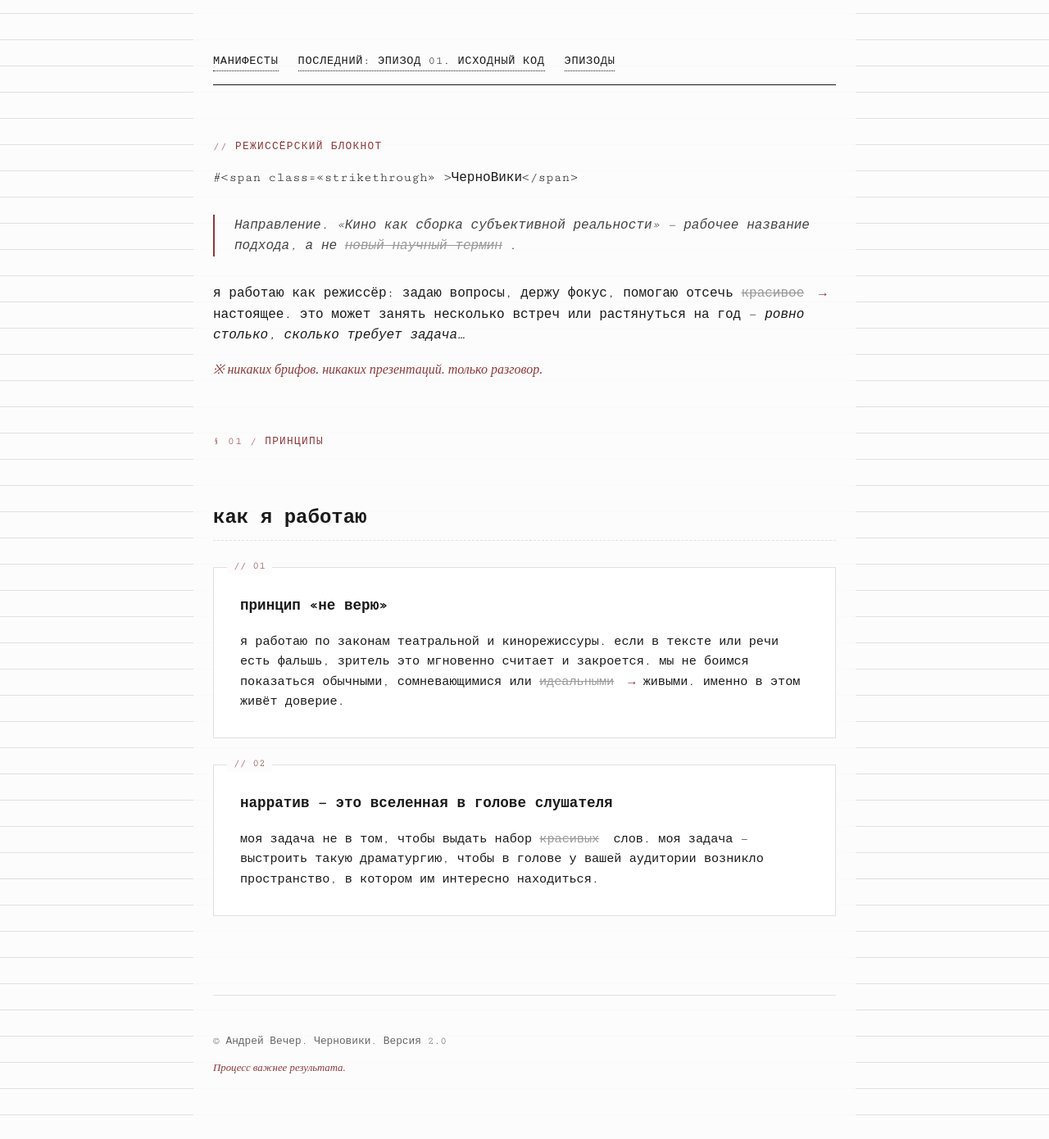
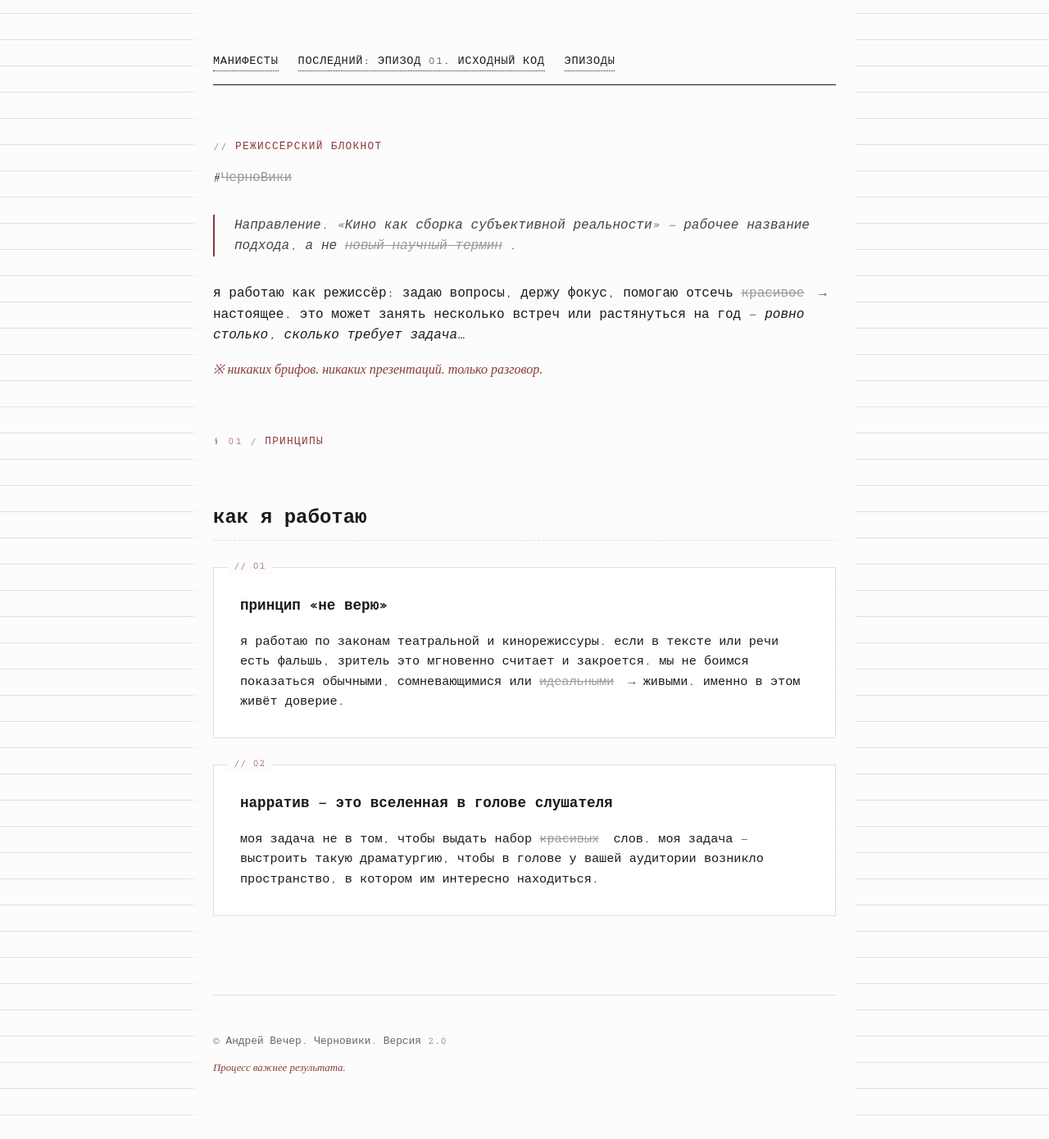
Before and after one commit to avecher/lab, a Jekyll site: the page built from index.md, in a window 1280 px wide. Shown: the whole page at 82% size. Built offline with Jekyll 4.4.1, drawn with Linux system fonts in a browser that asks for light colours.

Commit message:
Update index.md

```diff
--- a/index.md
+++ b/index.md
@@ -5,7 +5,7 @@ title: ЧерноВики
 
 <span class="meta-label">// Режиссёрский блокнот</span>
 
-#<span class=«strikethrough» >ЧерноВики</span>
+#<span class="strikethrough">ЧерноВики</span>
 
 > Направление. «Кино как сборка субъективной реальности» — рабочее название подхода, а не <span class="strikethrough">новый научный термин</span>.
 
```
